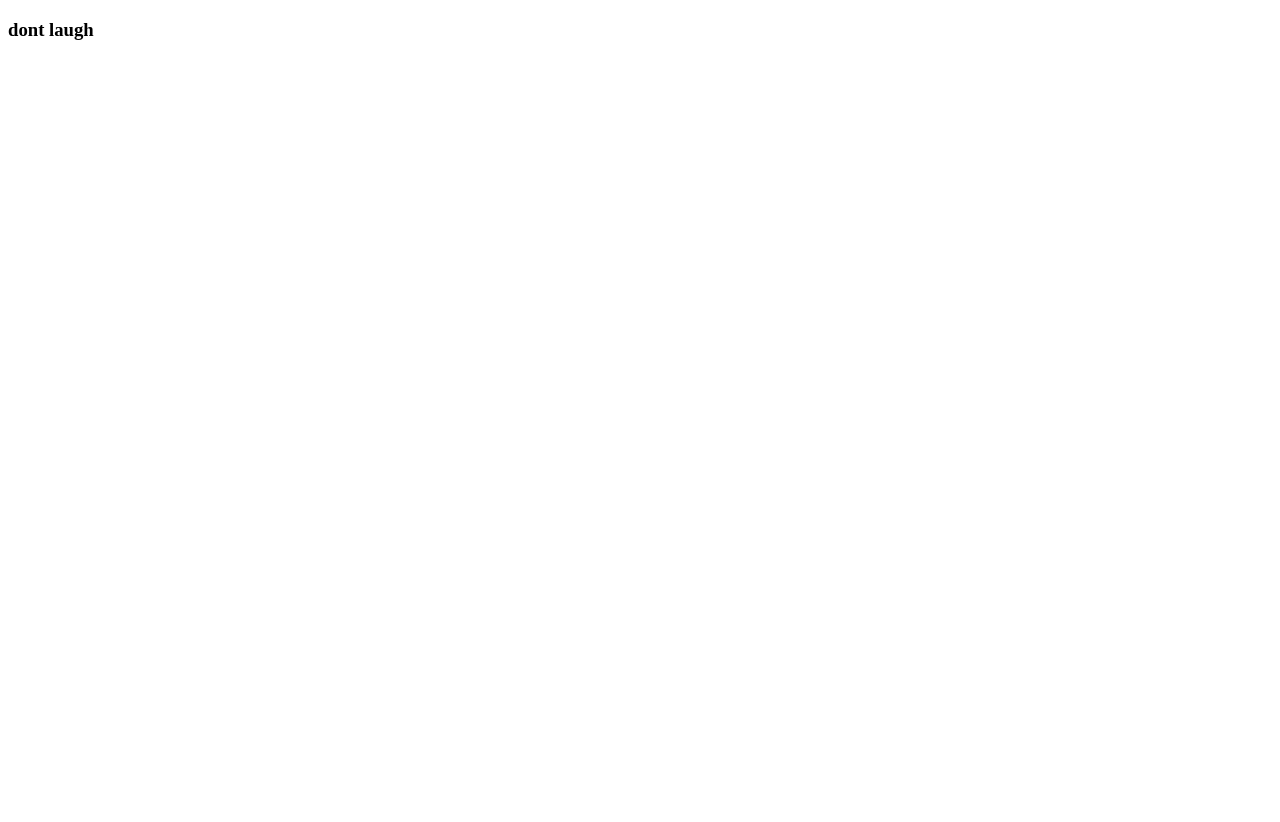
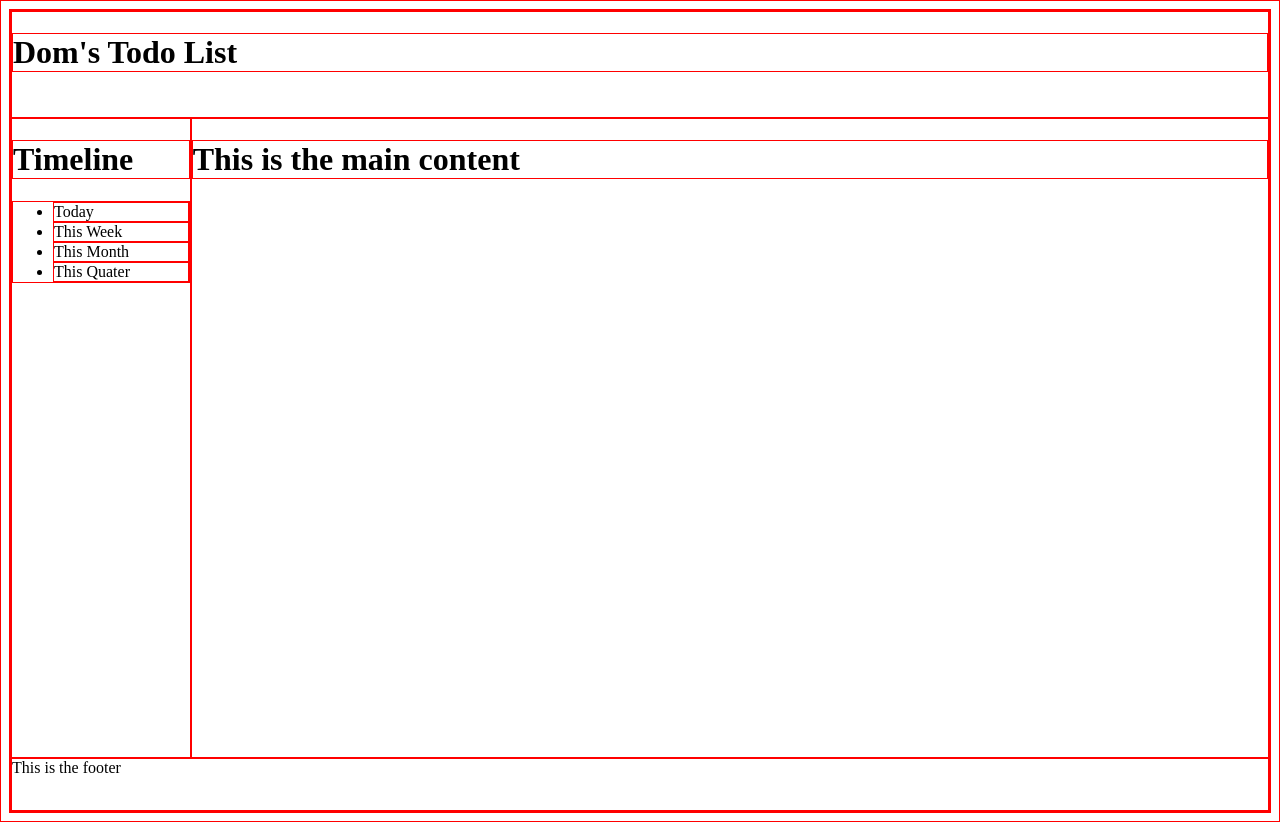
Before and after one commit to JustDom223/toDoList, a plain HTML site: page index.html in a window 1280 px wide. Before the commit the page ends 800 px from the top, so only its background shows below. Drawn offline with Linux system fonts and the light colour scheme.

Commit message:
created the constructor jsFile and I have started to flesh out the event listeners for the sidebar

```diff
--- a/bundle628d3f8b79cea406c959.js
+++ b/bundle3a13ef4101b951fa57b1.js
@@ -21,7 +21,36 @@ __webpack_require__.r(__webpack_exports__);
 
 var ___CSS_LOADER_EXPORT___ = _node_modules_css_loader_dist_runtime_api_js__WEBPACK_IMPORTED_MODULE_1___default()((_node_modules_css_loader_dist_runtime_sourceMaps_js__WEBPACK_IMPORTED_MODULE_0___default()));
 // Module
-___CSS_LOADER_EXPORT___.push([module.id, ``, "",{"version":3,"sources":[],"names":[],"mappings":"","sourceRoot":""}]);
+___CSS_LOADER_EXPORT___.push([module.id, `*{
+    border: solid red 1px;
+}
+
+#content{
+    height: 100vh;
+    display: grid;
+    grid-template-columns: 1fr 6fr;
+    grid-template-rows: 2fr 12fr 1fr;
+}
+
+header{
+    grid-column: 1/3;
+    grid-row: 1/2;
+}
+
+#sidebar{
+    grid-column: 1/2;
+    grid-row: 2/3;
+}
+
+main{
+    grid-column: 2/3;
+    grid-row: 2/3;
+}
+
+footer{
+    grid-column: 1/3;
+    grid-row: 3/4;
+}`, "",{"version":3,"sources":["webpack://./src/styles/main.css"],"names":[],"mappings":"AAAA;IACI,qBAAqB;AACzB;;AAEA;IACI,aAAa;IACb,aAAa;IACb,8BAA8B;IAC9B,gCAAgC;AACpC;;AAEA;IACI,gBAAgB;IAChB,aAAa;AACjB;;AAEA;IACI,gBAAgB;IAChB,aAAa;AACjB;;AAEA;IACI,gBAAgB;IAChB,aAAa;AACjB;;AAEA;IACI,gBAAgB;IAChB,aAAa;AACjB","sourcesContent":["*{\n    border: solid red 1px;\n}\n\n#content{\n    height: 100vh;\n    display: grid;\n    grid-template-columns: 1fr 6fr;\n    grid-template-rows: 2fr 12fr 1fr;\n}\n\nheader{\n    grid-column: 1/3;\n    grid-row: 1/2;\n}\n\n#sidebar{\n    grid-column: 1/2;\n    grid-row: 2/3;\n}\n\nmain{\n    grid-column: 2/3;\n    grid-row: 2/3;\n}\n\nfooter{\n    grid-column: 1/3;\n    grid-row: 3/4;\n}"],"sourceRoot":""}]);
 // Exports
 /* harmony default export */ const __WEBPACK_DEFAULT_EXPORT__ = (___CSS_LOADER_EXPORT___);
 
@@ -468,20 +497,153 @@ module.exports = styleTagTransform;
 
 /***/ }),
 
-/***/ "./src/generate.joke.js":
-/*!******************************!*\
-  !*** ./src/generate.joke.js ***!
-  \******************************/
+/***/ "./src/pageManipulaton/footer.js":
+/*!***************************************!*\
+  !*** ./src/pageManipulaton/footer.js ***!
+  \***************************************/
 /***/ ((__unused_webpack_module, __webpack_exports__, __webpack_require__) => {
 
 __webpack_require__.r(__webpack_exports__);
 /* harmony export */ __webpack_require__.d(__webpack_exports__, {
-/* harmony export */   "default": () => (__WEBPACK_DEFAULT_EXPORT__)
+/* harmony export */   "default": () => (/* binding */ createFooter)
 /* harmony export */ });
-function generateJoke(){
-    return 'I dont trust stairs'
-}
-/* harmony default export */ const __WEBPACK_DEFAULT_EXPORT__ = (generateJoke);
+
+function createFooter(){
+    const footerElement = document.createElement('footer');
+    footerElement.textContent = 'This is the footer';
+    return footerElement
+};
+
+/***/ }),
+
+/***/ "./src/pageManipulaton/header.js":
+/*!***************************************!*\
+  !*** ./src/pageManipulaton/header.js ***!
+  \***************************************/
+/***/ ((__unused_webpack_module, __webpack_exports__, __webpack_require__) => {
+
+__webpack_require__.r(__webpack_exports__);
+/* harmony export */ __webpack_require__.d(__webpack_exports__, {
+/* harmony export */   "default": () => (/* binding */ createHeader)
+/* harmony export */ });
+
+function createHeader(){
+    // create Header element
+    const headerElement = document.createElement('header');
+    // Create children for header element
+    const headingElement = document.createElement('h1')
+    // Add content to children
+    headingElement.innerHTML = `Dom's Todo List`
+    // Populate main
+    headerElement.appendChild(headingElement)
+    return headerElement
+};
+
+/***/ }),
+
+/***/ "./src/pageManipulaton/main.js":
+/*!*************************************!*\
+  !*** ./src/pageManipulaton/main.js ***!
+  \*************************************/
+/***/ ((__unused_webpack_module, __webpack_exports__, __webpack_require__) => {
+
+__webpack_require__.r(__webpack_exports__);
+/* harmony export */ __webpack_require__.d(__webpack_exports__, {
+/* harmony export */   "default": () => (/* binding */ createMain)
+/* harmony export */ });
+
+function createMain(){
+
+    // Create the main element
+    const mainElement = document.createElement('main');
+    // Create children for main element
+    const headingElement = document.createElement('h1')
+    // Add content to children
+    headingElement.innerHTML = `This is the main content`
+    // Populate main
+    mainElement.appendChild(headingElement)
+
+    return mainElement
+};
+
+/***/ }),
+
+/***/ "./src/pageManipulaton/sideBar.js":
+/*!****************************************!*\
+  !*** ./src/pageManipulaton/sideBar.js ***!
+  \****************************************/
+/***/ ((__unused_webpack_module, __webpack_exports__, __webpack_require__) => {
+
+__webpack_require__.r(__webpack_exports__);
+/* harmony export */ __webpack_require__.d(__webpack_exports__, {
+/* harmony export */   "default": () => (/* binding */ createSidebar)
+/* harmony export */ });
+
+function createSidebar(){
+    // Create Sidebar
+    const sideBarElement = document.createElement('div');
+    sideBarElement.id = 'sidebar'
+
+    const sideBarHeadingElement = document.createElement('h1');
+    sideBarHeadingElement.textContent = 'Timeline';
+
+    // Sidebar children
+    const sideBarTabs = document.createElement('ul');
+
+    // Create list items
+    const tabToday = document.createElement('li');
+    const tabThisWeek = document.createElement('li');
+    const tabThisMonth = document.createElement('li');
+    const tabThisQuater = document.createElement('li');
+
+    // Create Tabchildren
+    tabToday.textContent = 'Today';
+    tabThisWeek.textContent = 'This Week';
+    tabThisMonth.textContent = 'This Month';
+    tabThisQuater.textContent = 'This Quater';
+
+    // Tab ID's
+    sideBarTabs.id = 'tabs';
+    tabToday.id = 'today';
+    tabThisWeek.id = 'week';
+    tabThisMonth.id = 'month';
+    tabThisQuater.id = 'quater'
+
+    // Tab classes
+    sideBarTabs.classList.add('tabs')
+    tabToday.classList.add('tab')
+    tabThisWeek.classList.add('tab')
+    tabThisMonth.classList.add('tab')
+    tabThisQuater.classList.add('tab')
+
+    // Adding event listeners
+    sideBarTabs.addEventListener('click', (event) => {
+        const contentElement = document.querySelector('#content')
+        const clickedTab = event.target.closest('li');
+        if (clickedTab.classList.contains('tab')) {
+            console.log(`You clicked ${clickedTab.id}`)
+            const clickedElementId = clickedTab.id;
+
+            const newMainContent = populateMain(clickedElementId);
+
+            // Replace the existing main content with the new one
+            const existingMainElement = document.querySelector('main');
+            contentElement.replaceChild(newMainContent, existingMainElement);
+            setActiveTab(clickedElementId)
+        }
+    });
+
+    // Add items to list
+    sideBarTabs.appendChild(tabToday);
+    sideBarTabs.appendChild(tabThisWeek);
+    sideBarTabs.appendChild(tabThisMonth);
+    sideBarTabs.appendChild(tabThisQuater);
+
+    // Add content to elements
+    sideBarElement.appendChild(sideBarHeadingElement);
+    sideBarElement.appendChild(sideBarTabs);
+    return sideBarElement;
+};
 
 /***/ })
 
@@ -565,15 +727,37 @@ var __webpack_exports__ = {};
   !*** ./src/index.js ***!
   \**********************/
 __webpack_require__.r(__webpack_exports__);
-/* harmony import */ var _generate_joke__WEBPACK_IMPORTED_MODULE_0__ = __webpack_require__(/*! ./generate.joke */ "./src/generate.joke.js");
-/* harmony import */ var _styles_main_css__WEBPACK_IMPORTED_MODULE_1__ = __webpack_require__(/*! ./styles/main.css */ "./src/styles/main.css");
+/* harmony import */ var _styles_main_css__WEBPACK_IMPORTED_MODULE_0__ = __webpack_require__(/*! ./styles/main.css */ "./src/styles/main.css");
+/* harmony import */ var _pageManipulaton_header__WEBPACK_IMPORTED_MODULE_1__ = __webpack_require__(/*! ./pageManipulaton/header */ "./src/pageManipulaton/header.js");
+/* harmony import */ var _pageManipulaton_sideBar__WEBPACK_IMPORTED_MODULE_2__ = __webpack_require__(/*! ./pageManipulaton/sideBar */ "./src/pageManipulaton/sideBar.js");
+/* harmony import */ var _pageManipulaton_main__WEBPACK_IMPORTED_MODULE_3__ = __webpack_require__(/*! ./pageManipulaton/main */ "./src/pageManipulaton/main.js");
+/* harmony import */ var _pageManipulaton_footer__WEBPACK_IMPORTED_MODULE_4__ = __webpack_require__(/*! ./pageManipulaton/footer */ "./src/pageManipulaton/footer.js");
 
 
-// import image
 
-console.log(_generate_joke__WEBPACK_IMPORTED_MODULE_0__["default"])
+
+
+
+document.addEventListener('DOMContentLoaded', function() {
+  // DOM is fully parsed and ready for manipulation
+
+  const contentElement = document.querySelector('#content')
+
+  // Add the image to our existing div.
+
+  contentElement.appendChild((0,_pageManipulaton_header__WEBPACK_IMPORTED_MODULE_1__["default"])());
+  contentElement.appendChild((0,_pageManipulaton_sideBar__WEBPACK_IMPORTED_MODULE_2__["default"])())
+  contentElement.appendChild((0,_pageManipulaton_main__WEBPACK_IMPORTED_MODULE_3__["default"])());
+  contentElement.appendChild((0,_pageManipulaton_footer__WEBPACK_IMPORTED_MODULE_4__["default"])());
+
+
+}
+
+
+
+);
 })();
 
 /******/ })()
 ;
-//# sourceMappingURL=bundle628d3f8b79cea406c959.js.map
+//# sourceMappingURL=bundle3a13ef4101b951fa57b1.js.map
--- a/index.html
+++ b/index.html
@@ -4,10 +4,9 @@
     <meta charset="UTF-8">
     <meta name="viewport" content="width=device-width, initial-scale=1.0">
     <title>ToDo List App</title>
-<script defer src="bundle628d3f8b79cea406c959.js"></script></head>
+<script defer src="bundle3a13ef4101b951fa57b1.js"></script></head>
 <body>
     <div id="content">
-        <h3>dont laugh</h3>
     </div>
 </body>
 </html>
```
Also changed, not shown: 2 other files.
